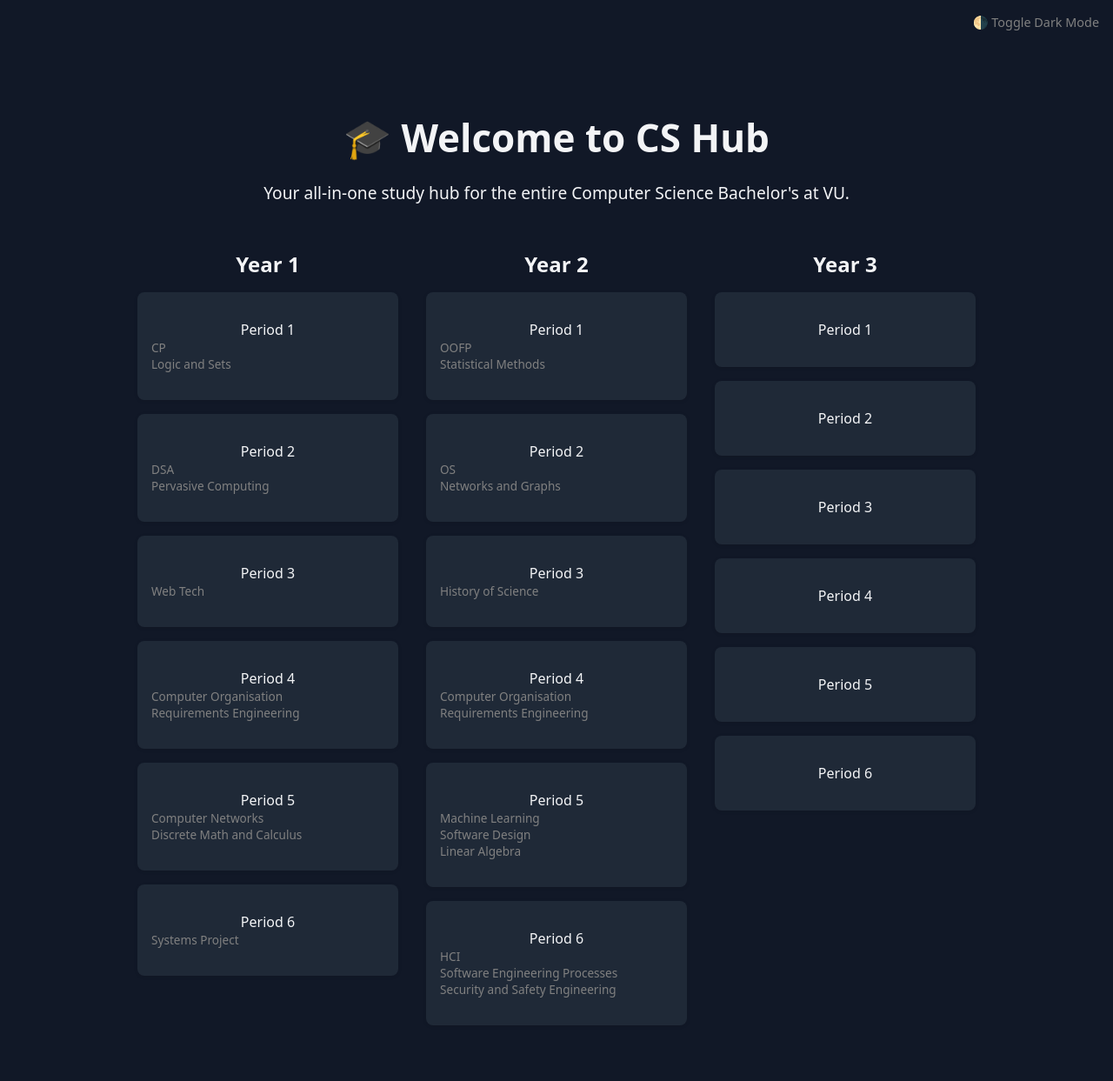
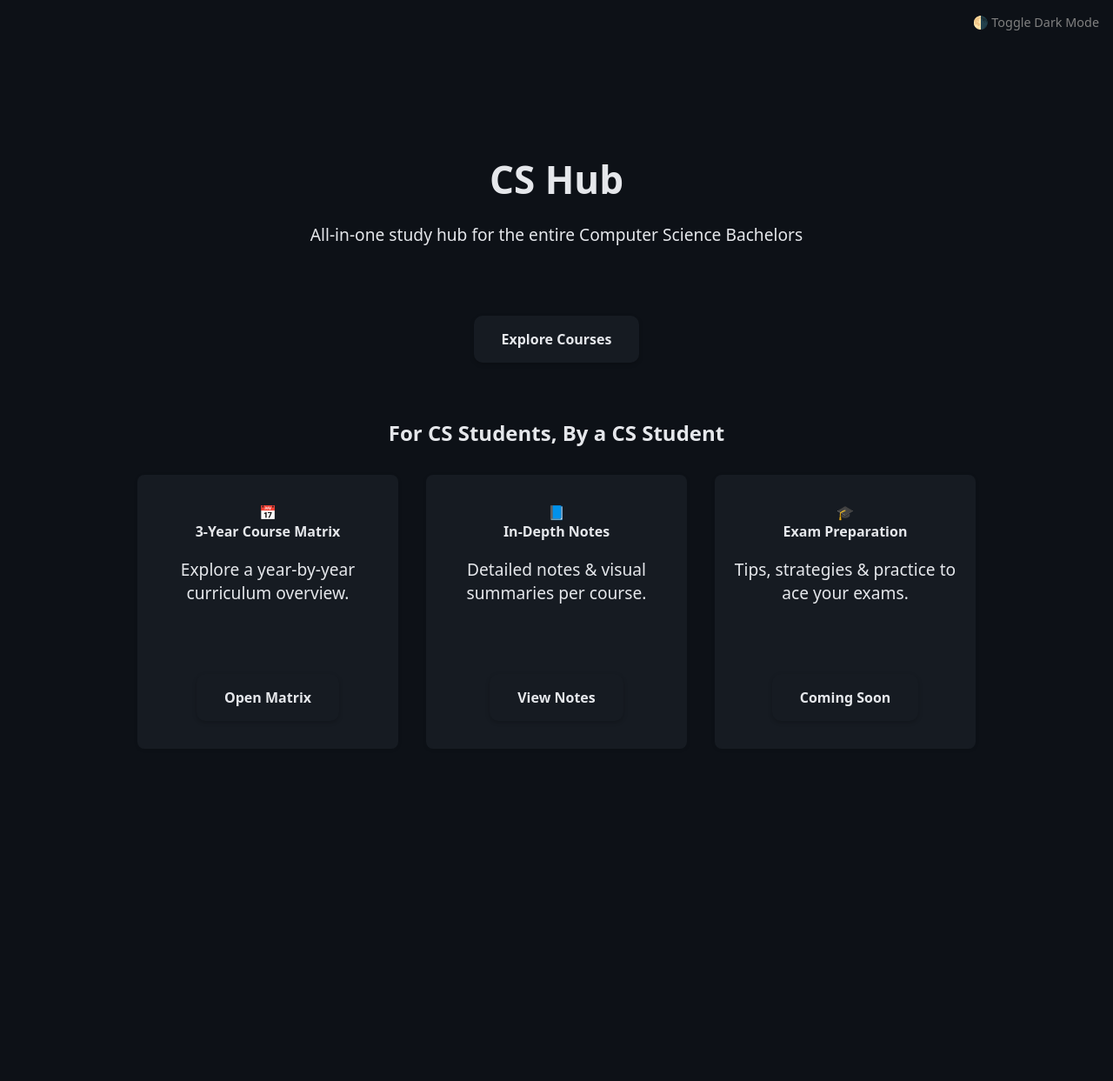
Before and after one commit to yussypu/cs_hub, a Django app: page / in a window 1280 px wide. Shown: the whole page at 87% size. After the commit the page ends 812 px from the top, so only its background shows below. Run offline with Django 5.2, Linux system fonts and the light colour scheme.

Commit message:
landing page

```diff
--- a/core/static/css/style.css
+++ b/core/static/css/style.css
@@ -7,11 +7,11 @@
   }
 
   .dark body {
-    --bg: #111827;
-    --text: #f3f4f6;
-    --card: #1f2937;
-    --accent: #3b82f6;
-    --accent-hover: #60a5fa;
+    --bg: #0d1117;              /* GitHub dark mode background */
+    --text: #e5e7eb;            /* Light gray, not pure white */
+    --card: #161b22;            /* Subtle contrast for cards */
+    --accent: #3b82f6;          /* Keep blue for CTAs */
+    --accent-hover: #60a5fa;    /* Slightly lighter hover */
   }
 
   * {
--- a/core/templates/core/index.html
+++ b/core/templates/core/index.html
@@ -4,7 +4,7 @@
 
 {% block content %}
 <h1>🎓 Welcome to CS Hub</h1>
-<p>Your all-in-one study hub for the entire Computer Science Bachelor's at VU.</p>
+<p>Explore courses by year and period</p>
 
 <div class="kanban">
   {% for year in "123" %}
@@ -59,7 +59,7 @@
            {% endif %}
 
            {% if year == "2" and period == "4" %}
-            <div class="course-preview">Computer Organisation</div>
+            <div class="course-preview">Software Design</div>
             <div class="course-preview">Requirements Engineering</div>
            {% endif %}
 
@@ -81,4 +81,7 @@
     </div>
   {% endfor %}
 </div>
+
+<a href="{% url 'landing' %}" class="back-card" style="margin-top: 3rem;">Back to Home</a>
+
 {% endblock %}
--- /dev/null
+++ b/core/templates/core/landing.html
@@ -0,0 +1,42 @@
+{% extends 'core/base.html' %}
+{% block title %}Welcome to CS Hub{% endblock %}
+
+{% block content %}
+<div class="container">
+  <h1>CS Hub</h1>
+  <p>All-in-one study hub for the entire Computer Science Bachelors</p>
+
+  <a href="{% url 'home' %}" class="back-card">Explore Courses</a>
+
+  <h2 style="margin-top: 4rem;">For CS Students, By a CS Student</h2>
+
+  <div class="kanban" style="margin-top: 2rem;">
+    <div class="column">
+      <div class="card">
+        📅 <br>
+        <strong>3-Year Course Matrix</strong>
+        <p>Explore a year-by-year curriculum overview.</p>
+        <a href="{% url 'course_matrix' %}" class="back-card">Open Matrix</a>
+      </div>
+    </div>
+
+    <div class="column">
+      <div class="card">
+        📘 <br>
+        <strong>In-Depth Notes</strong>
+        <p>Detailed notes & visual summaries per course.</p>
+        <a href="{% url 'logic_notes' %}" class="back-card">View Notes</a>
+      </div>
+    </div>
+
+    <div class="column">
+      <div class="card">
+        🎓 <br>
+        <strong>Exam Preparation</strong>
+        <p>Tips, strategies & practice to ace your exams.</p>
+        <a href="#" class="back-card">Coming Soon</a>
+      </div>
+    </div>
+  </div>
+</div>
+{% endblock %}
--- a/core/views.py
+++ b/core/views.py
@@ -1,7 +1,13 @@
 from django.shortcuts import render, reverse
+
+def landing(request):
+    return render(request, 'core/landing.html')
 
 def index(request):
     return render(request, 'core/index.html')
+
+def course_matrix(request):
+    return render(request, 'core/course_matrix.html')
 
 def period_view(request, year, period):
     if year == 2 and period == 5:
--- a/cs_hub/urls.py
+++ b/cs_hub/urls.py
@@ -20,7 +20,9 @@ from core import views
 
 urlpatterns = [
     path('admin/', admin.site.urls),
-    path('', views.index, name='home'),
+    path('', views.landing, name='landing'),
+    path('matrix/', views.course_matrix, name='course_matrix'),
+    path('courses/', views.index, name='home'),
     path('year/<int:year>/period/<int:period>/', views.period_view, name='period'),
     path('period/5/logic-notes/', views.logic_notes, name='logic_notes'),
     path('period/5/databases-notes/', views.databases_notes, name='databases_notes'),
```
Also changed, not shown: core/templates/core/course_matrix.html (added, +36 -0 lines), 2 other files.
